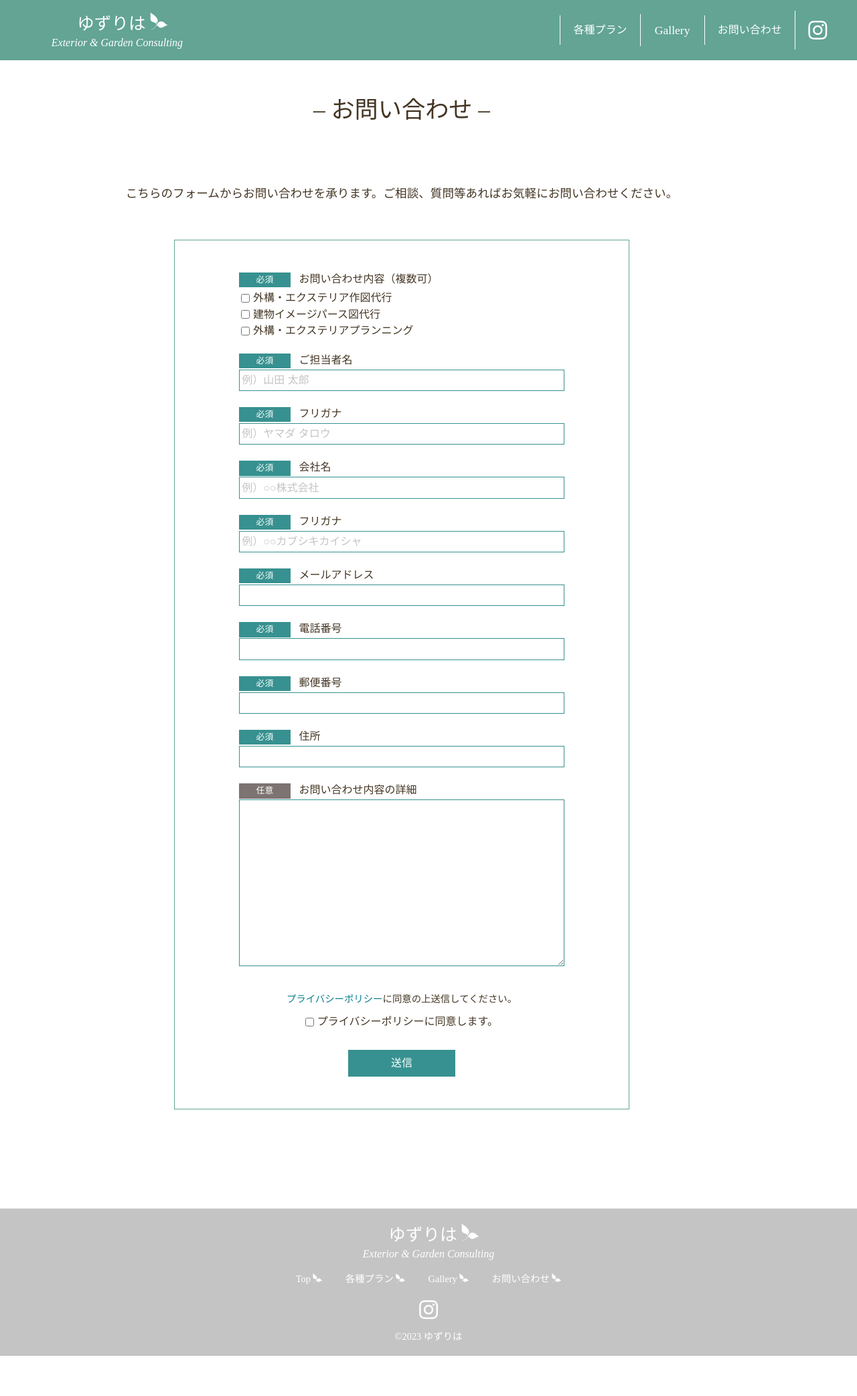
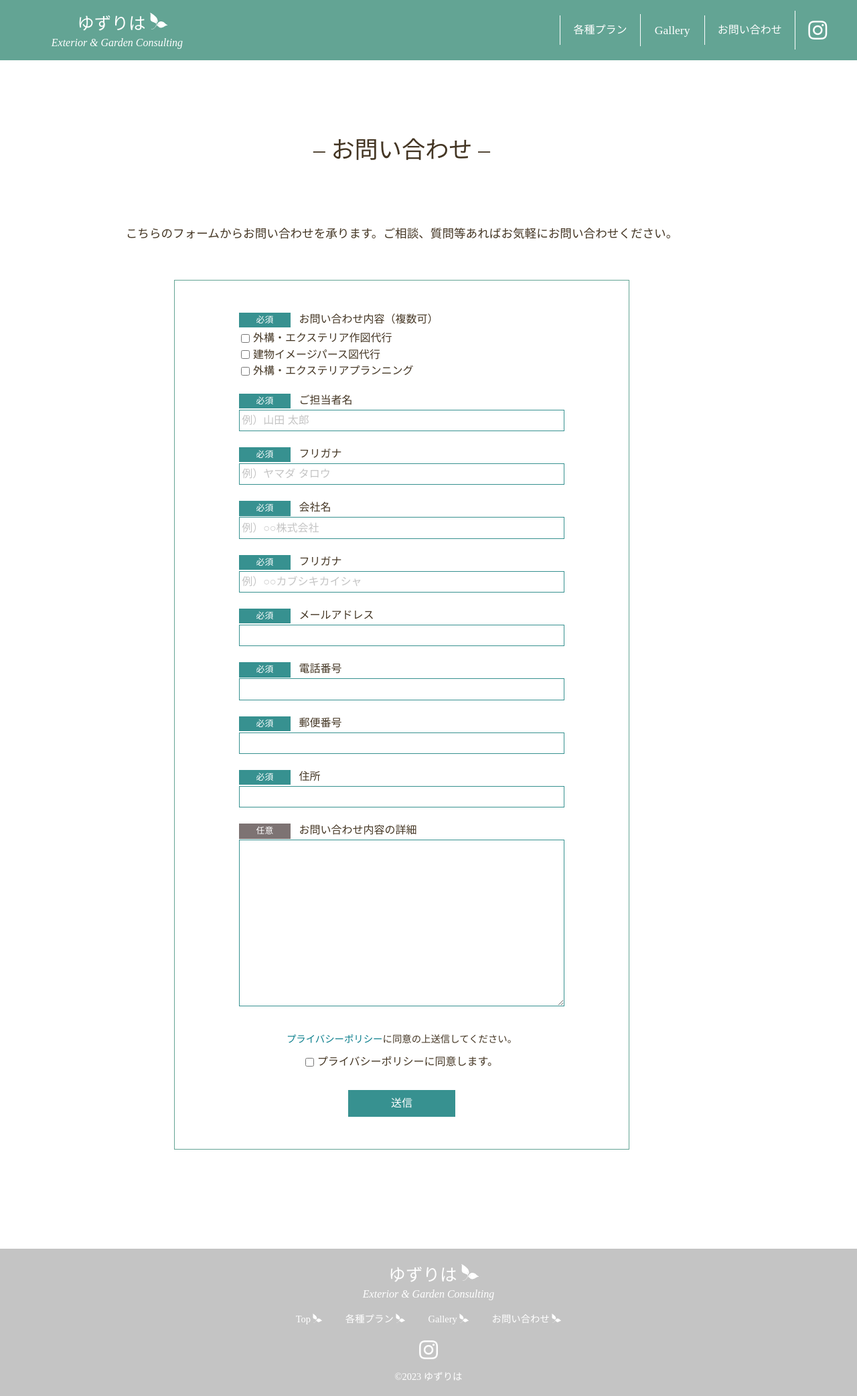
Before and after one commit to Yuppymam/yuzuriha, a Jekyll site: the page built from contact/index.html, in a window 1280 px wide. Shown: the whole page at 67% size. Built offline with Jekyll 4.4.1, drawn with Linux system fonts in a browser that asks for light colours; nearby versions of some CDN libraries; before the commit the page ends 2025 px from its top, so only the background shows below that.

Commit message:
bundle update, fix padding-top to contents

```diff
--- a/Gemfile
+++ b/Gemfile
@@ -1,5 +1,5 @@
 source 'http://rubygems.org'
-gem 'jekyll', '4.2.1'
+gem 'jekyll'
 gem 'webrick'
 group :jekyll_plugins do
   gem 'jekyll-sitemap'
--- a/assets/css/main.scss
+++ b/assets/css/main.scss
@@ -12,11 +12,14 @@ body {
 }
 .contents {
   flex-grow: 1;
-  padding-top: 20px;
+  padding-top: 5rem;
   padding-bottom: 100px;
   max-width: 1200px;
   @media (min-width: 1300px) {
     margin: 0 auto;
+  }
+  @media (max-width: 800px) {
+    padding-top: 3rem;
   }
 }
 .center {
```
Also changed, not shown: Gemfile.lock.
